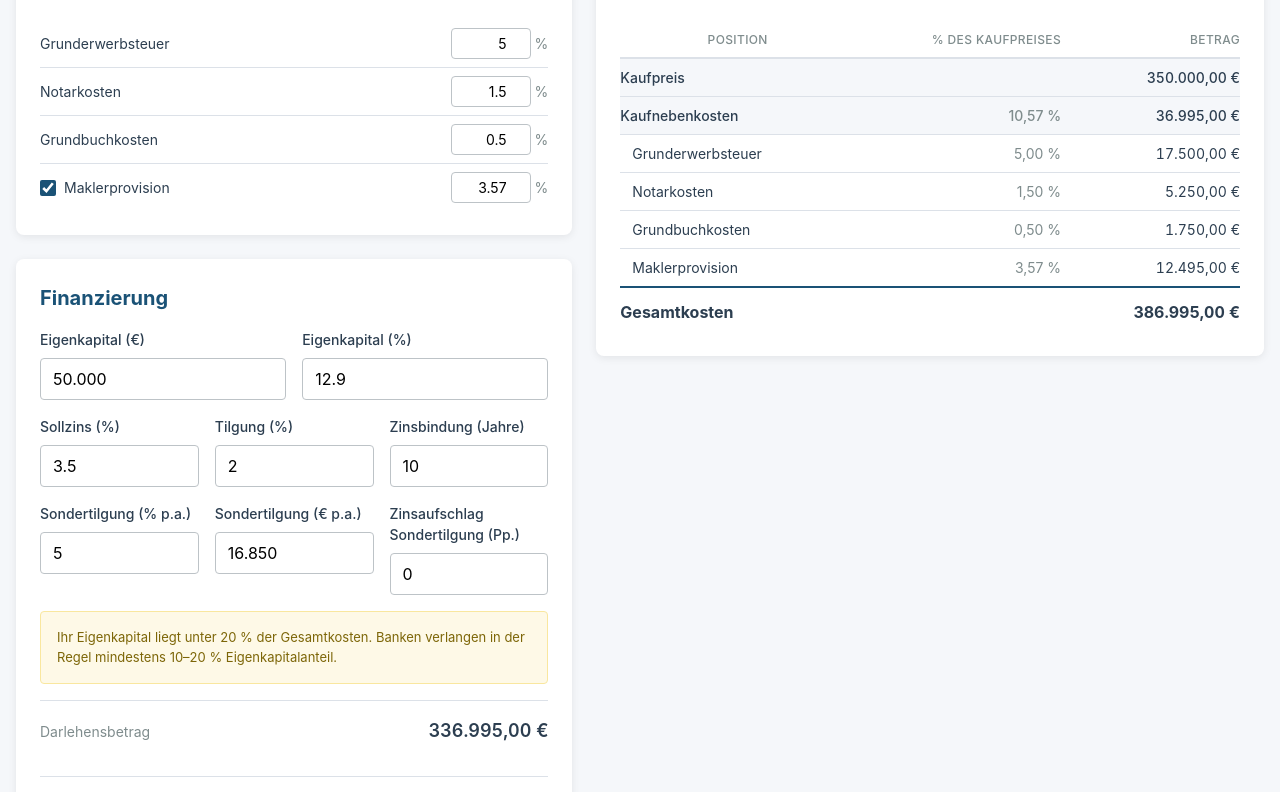
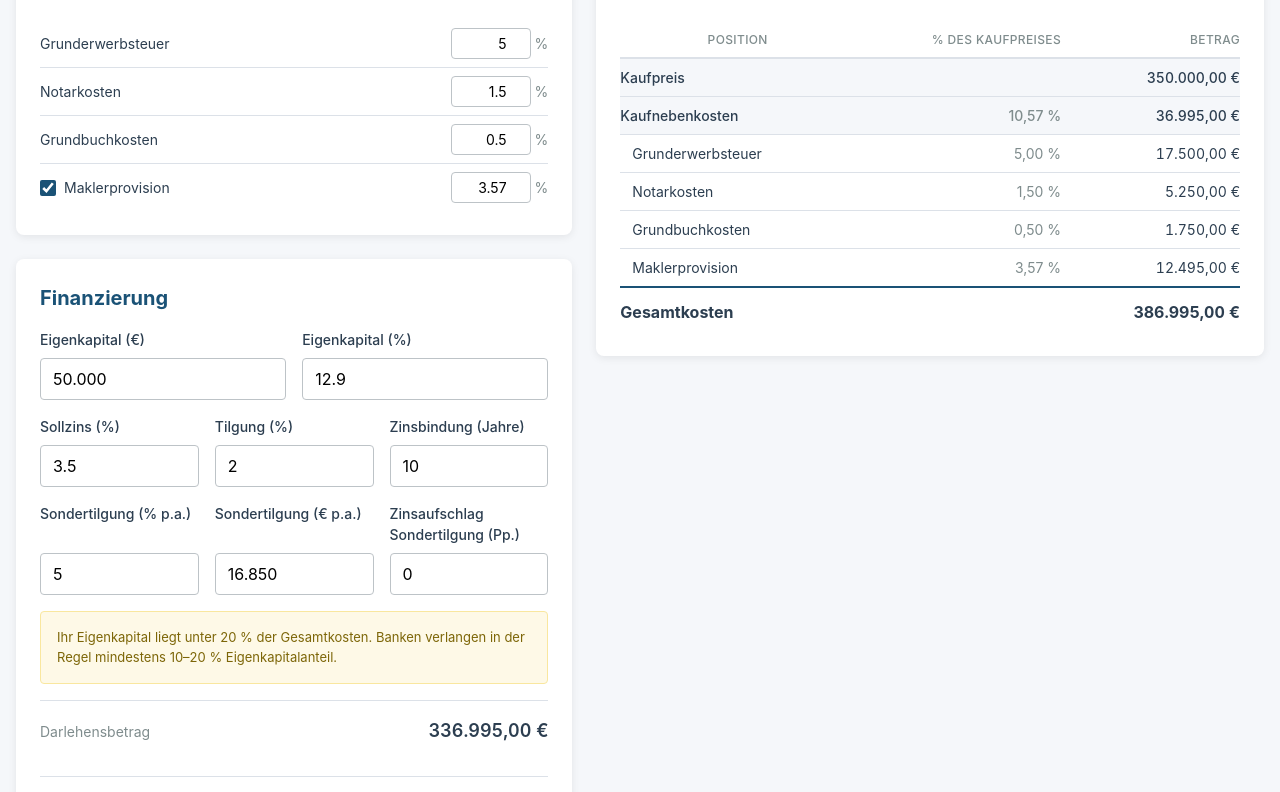
Before and after one commit to PhilippMeissner/immo-calc, an Angular app: page / in a window 1280 px wide. Shown: the part 402-1194 px from the top of the page. Built offline with nearby package versions, Linux system fonts and the light colour scheme.

Commit message:
fix label size causing vertical misalignment

```diff
--- a/src/app/components/mortgage/mortgage.scss
+++ b/src/app/components/mortgage/mortgage.scss
@@ -16,6 +16,8 @@ h2 {
 }
 
 .form-group {
+  display: flex;
+  flex-direction: column;
   margin-bottom: var(--spacing);
 
   label {
@@ -28,6 +30,7 @@ h2 {
 
   input {
     width: 100%;
+    margin-top: auto;
     padding: 0.625rem 0.75rem;
     border: 1px solid var(--color-input-border);
     border-radius: var(--radius-sm);
```
